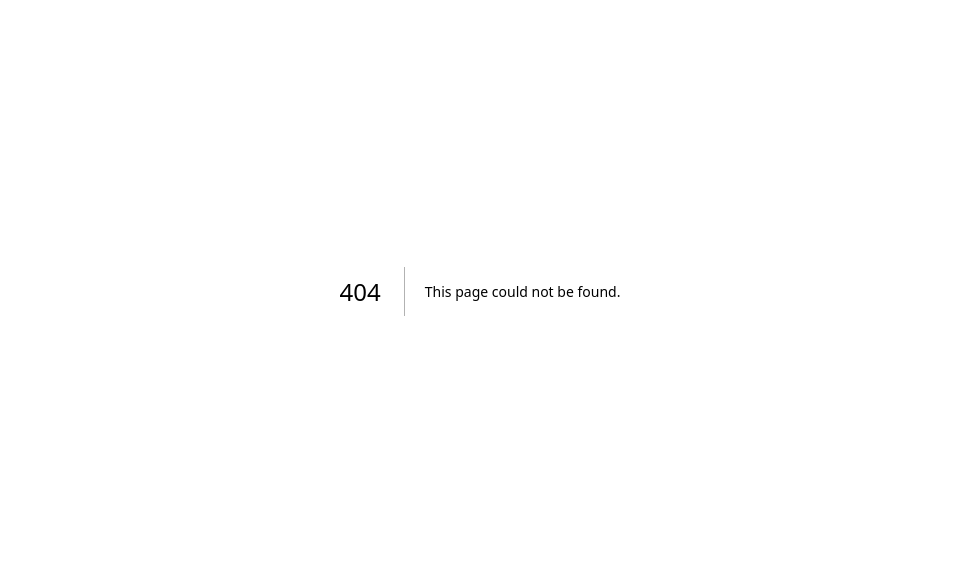
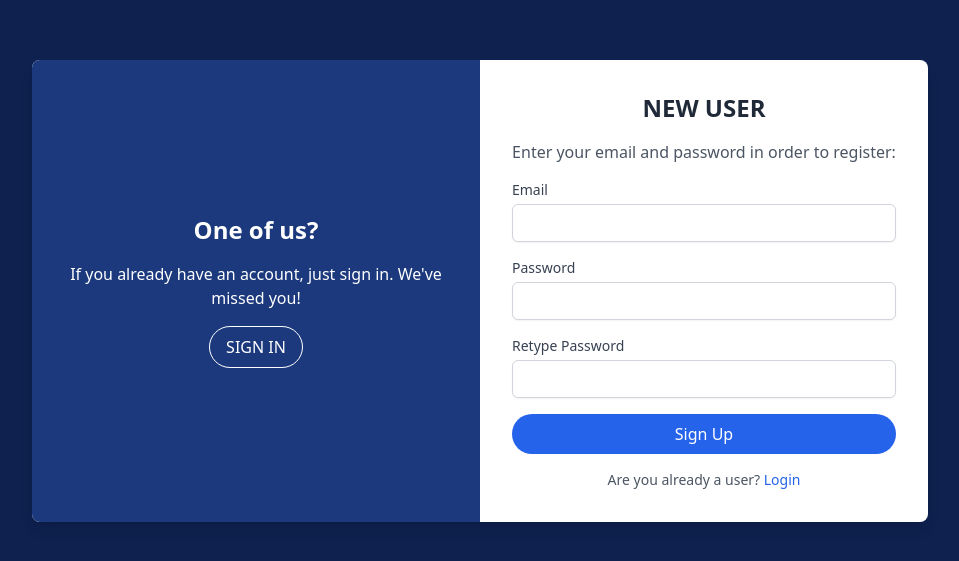
Before and after one commit to dawazakx/echo_med-a_player_web_user, a Next.js app: page /register in a window 1280 px wide. Before the commit this address had no page. Shown: the part 109-670 px from the top of the page, without its empty margins (160-1119 px from the left). Built offline with nearby package versions, Linux system fonts and the light colour scheme.

Commit message:
register done

```diff
--- /dev/null
+++ b/pages/register.tsx
@@ -0,0 +1,106 @@
+import React, { useState } from 'react';
+import Link from 'next/link';
+
+const Register: React.FC = () => {
+  // State to manage form data
+  const [formData, setFormData] = useState({
+    email: '',
+    password: '',
+    confirmPassword: '',
+  });
+
+  // Handle input changes
+  const handleChange = (e: React.ChangeEvent<HTMLInputElement>) => {
+    setFormData({
+      ...formData,
+      [e.target.name]: e.target.value,
+    });
+  };
+
+  // Handle form submission
+  const handleSubmit = (e: React.FormEvent) => {
+    e.preventDefault();
+    // Add your registration logic here
+    console.log(formData);
+  };
+
+  return (
+    <div className="min-h-screen flex items-center justify-center" style={{ backgroundColor: '#0E214F' }}>
+      <div className="bg-white flex flex-col md:flex-row rounded-lg shadow-lg overflow-hidden w-full max-w-4xl">
+        {/* Left Section */}
+        <div className="hidden md:flex md:w-1/2" style={{ backgroundColor: '#1B397C' }}>
+          <div className="flex flex-col items-center justify-center p-8 text-white">
+            <h2 className="text-2xl font-bold mb-4">One of us?</h2>
+            <p className="mb-4 text-center">If you already have an account, just sign in. We've missed you!</p>
+            <Link href="/login">
+              <button className="bg-transparent border border-white text-white py-2 px-4 rounded-full hover:bg-white hover:text-gray-800 transition-colors duration-300">
+                SIGN IN
+              </button>
+            </Link>
+          </div>
+        </div>
+
+        {/* Right Section */}
+        <div className="w-full md:w-1/2 p-8 flex flex-col items-center justify-center">
+          <h2 className="text-2xl font-bold mb-4 text-gray-800">NEW USER</h2>
+          <p className="mb-4 text-gray-600 text-center">Enter your email and password in order to register:</p>
+          <form onSubmit={handleSubmit} className="w-full max-w-sm space-y-4">
+            <div>
+              <label htmlFor="email" className="block text-sm font-medium text-gray-700">
+                Email
+              </label>
+              <input
+                type="email"
+                name="email"
+                id="email"
+                value={formData.email}
+                onChange={handleChange}
+                required
+                className="mt-1 block w-full px-3 py-2 bg-white border border-gray-300 rounded-md shadow-sm placeholder-gray-400 focus:outline-none focus:ring-indigo-500 focus:border-indigo-500 sm:text-sm"
+              />
+            </div>
+            <div>
+              <label htmlFor="password" className="block text-sm font-medium text-gray-700">
+                Password
+              </label>
+              <input
+                type="password"
+                name="password"
+                id="password"
+                value={formData.password}
+                onChange={handleChange}
+                required
+                className="mt-1 block w-full px-3 py-2 bg-white border border-gray-300 rounded-md shadow-sm placeholder-gray-400 focus:outline-none focus:ring-indigo-500 focus:border-indigo-500 sm:text-sm"
+              />
+            </div>
+            <div>
+              <label htmlFor="confirmPassword" className="block text-sm font-medium text-gray-700">
+                Retype Password
+              </label>
+              <input
+                type="password"
+                name="confirmPassword"
+                id="confirmPassword"
+                value={formData.confirmPassword}
+                onChange={handleChange}
+                required
+                className="mt-1 block w-full px-3 py-2 bg-white border border-gray-300 rounded-md shadow-sm placeholder-gray-400 focus:outline-none focus:ring-indigo-500 focus:border-indigo-500 sm:text-sm"
+              />
+            </div>
+            <button
+              type="submit"
+              className="w-full bg-blue-600 text-white py-2 px-4 rounded-full hover:bg-blue-200 focus:outline-none focus:ring-2 focus:ring-blue-700 focus:ring-opacity-50 transition-colors duration-300"
+            >
+              Sign Up
+            </button>
+          </form>
+          <p className="mt-4 text-sm text-gray-600 text-center">
+            Are you already a user? <Link href="/login" className="text-blue-600 hover:underline">Login</Link>
+          </p>
+        </div>
+      </div>
+    </div>
+  );
+};
+
+export default Register;
```
